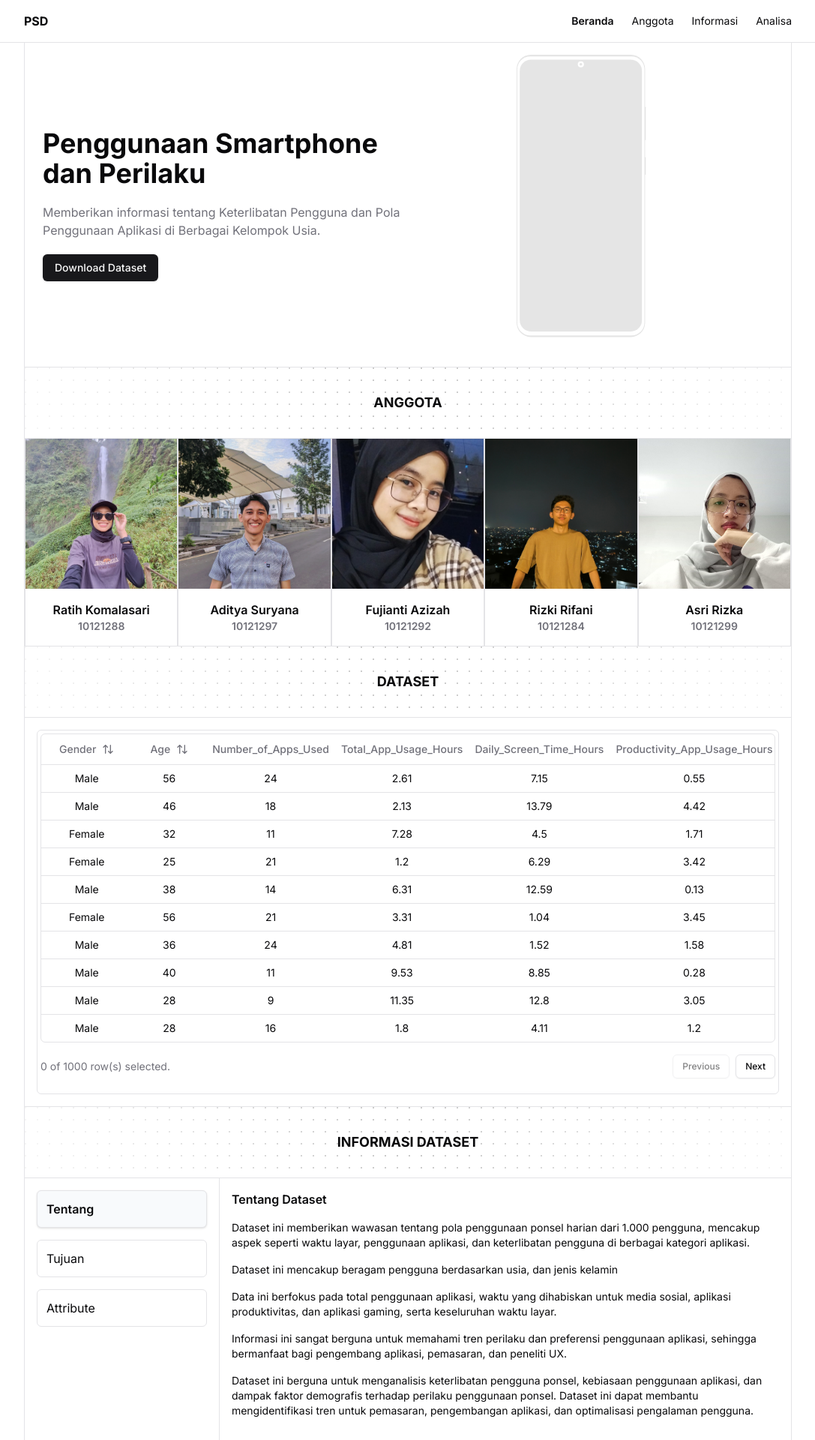
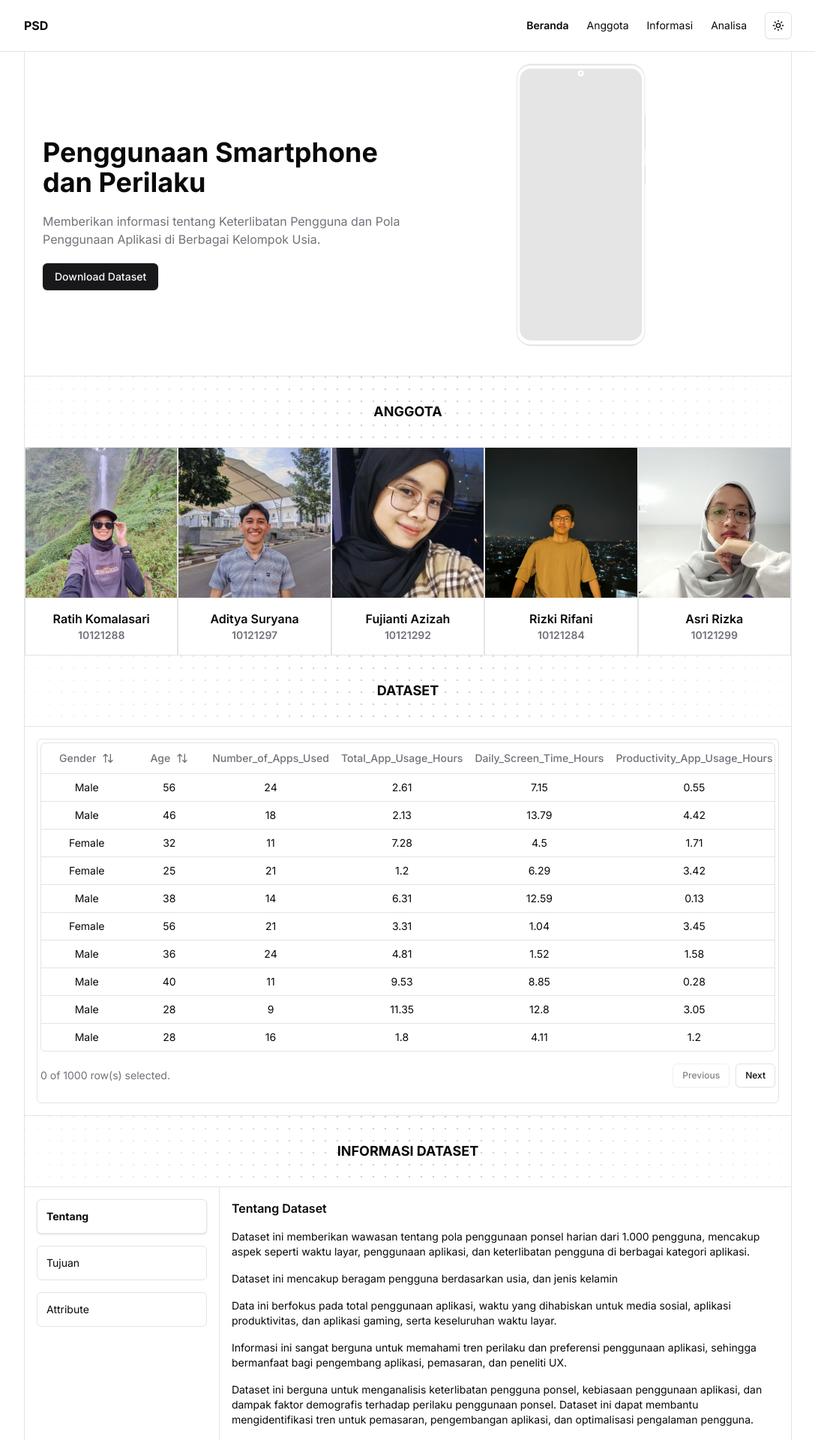
Before and after one commit to rizkirifandi7/psd-website, a React (Vite) app: page / in a window 1280 px wide. Shown: the top 1920 px of the page at 75% size, without its empty margins (96-1183 px from the left). Built offline with nearby package versions, Linux system fonts and the light colour scheme.

Commit message:
Implement dark mode toggle in Navbar and update App component; refine card styling in AboutDataset

```diff
--- a/src/App.jsx
+++ b/src/App.jsx
@@ -1,18 +1,21 @@
-import ContainerSection from "./components/container-section"
-import Footer from "./components/footer"
-import MainLayout from "./components/main-layout"
-import Navbar from "./components/navbar"
+import { useState } from "react";
+import ContainerSection from "./components/container-section";
+import Footer from "./components/footer";
+import MainLayout from "./components/main-layout";
+import Navbar from "./components/navbar";
 
 const App = () => {
-  return (
-    <>
-      <Navbar />
-      <ContainerSection>
-        <MainLayout />
-      </ContainerSection>
-      <Footer />
-    </>
-  )
-}
+	const [dark, setDark] = useState(false);
 
-export default App
+	return (
+		<div className="dark:bg-[#0D0E12] dark:text-white">
+			<Navbar setDark={setDark} dark={dark} />
+			<ContainerSection>
+				<MainLayout />
+			</ContainerSection>
+			<Footer />
+		</div>
+	);
+};
+
+export default App;
--- a/src/components/main-component/about-dataset.jsx
+++ b/src/components/main-component/about-dataset.jsx
@@ -114,12 +114,12 @@ const AboutDataset = () => {
 							key={card.id}
 							className={
 								selectedCard === card.id
-									? "bg-slate-50 rounded-md font-semibold"
-									: "shadow-none rounded-md cursor-pointer hover:bg-slate-50"
+									? "rounded-md font-bold text-sm"
+									: "shadow-none rounded-md cursor-pointer text-sm"
 							}
 							onClick={() => setSelectedCard(card.id)}
 						>
-							<h1 className="p-3">{card.title}</h1>
+							<h1 className="p-3 ">{card.title}</h1>
 						</Card>
 					))}
 				</div>
--- a/src/components/navbar.jsx
+++ b/src/components/navbar.jsx
@@ -1,13 +1,20 @@
 import { useState } from "react";
+import { Button } from "./ui/button";
+import { Moon, Sun } from "lucide-react";
 
-const Navbar = () => {
+const Navbar = ({ dark, setDark }) => {
 	const [selected, setSelected] = useState("beranda");
+
+	const darkModeHandler = () => {
+		setDark(!dark);
+		document.body.classList.toggle("dark");
+	};
 
 	return (
 		<nav className="border-b">
 			<div className="max-w-5xl mx-auto flex justify-between items-center py-4">
 				<h1 className="text-base font-bold">PSD</h1>
-				<div className="flex space-x-6">
+				<div className="flex items-center space-x-6">
 					<a
 						href="#beranda"
 						className={
@@ -44,6 +51,12 @@ const Navbar = () => {
 					>
 						Analisa
 					</a>
+
+					<div className="">
+						<Button onClick={darkModeHandler} size="icon" variant="outline">
+							{dark ? <Moon /> : <Sun />}
+						</Button>
+					</div>
 				</div>
 			</div>
 		</nav>
```
